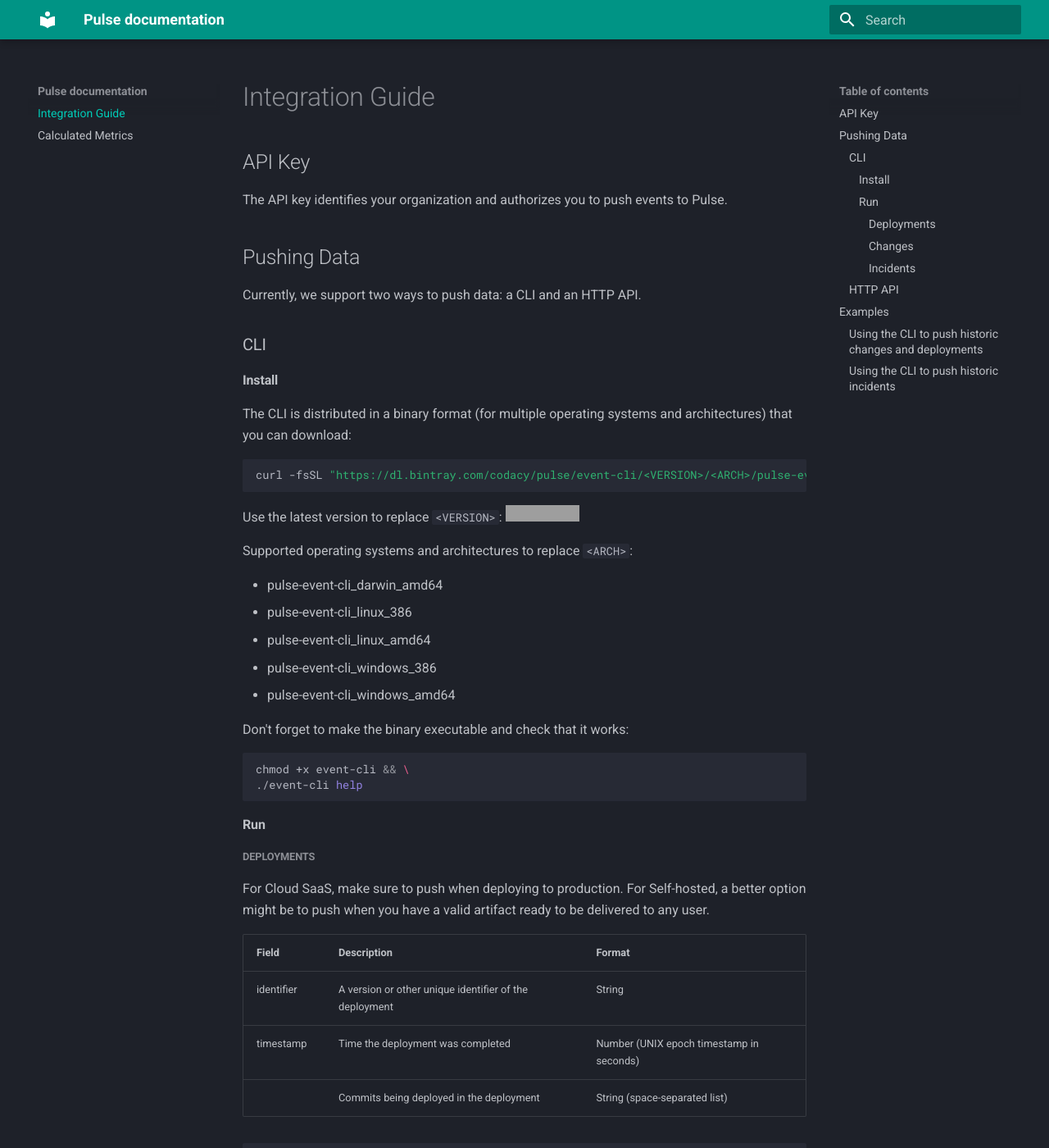
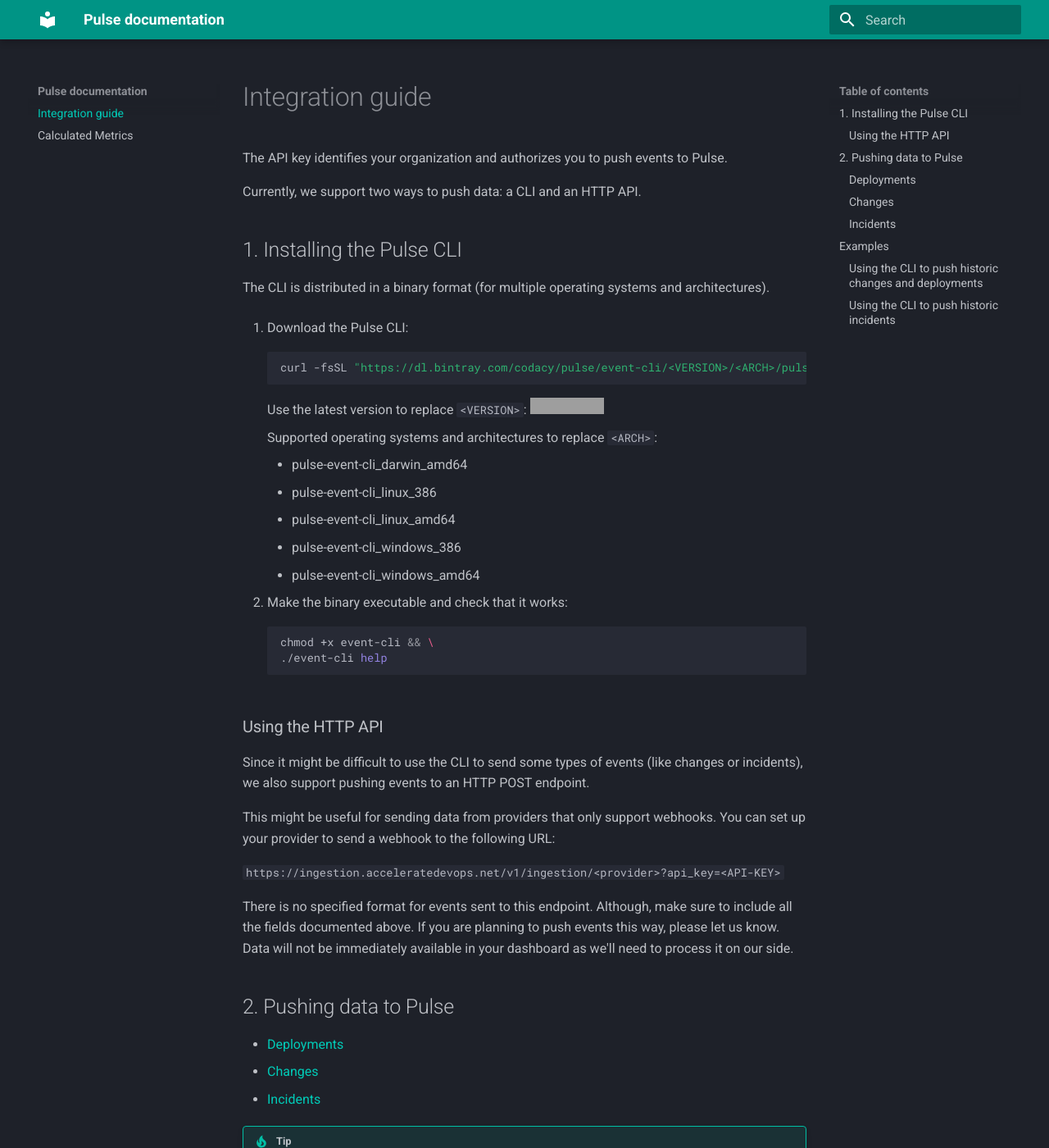
Before and after one commit to codacy/pulse-user-docs, an MkDocs documentation site: the page built from docs/index.md, in a window 1280 px wide and 1400 px high. Shown: the whole window at 82% size. Built offline with MkDocs 1.6.1 and Material for MkDocs 9.7.7, drawn with Linux system fonts in a browser that asks for light colours; some of the changed text lies outside the part shown; grey boxes are pictures that could not be loaded.

````diff
--- a/docs/index.md
+++ b/docs/index.md
@@ -1,44 +1,72 @@
-# Integration Guide
+# Integration guide
 
-## API Key
+<!-- TODO
+     The intro must explain the overall process for feeding data to pulse
+     (essentially, customers must send events with data at several stages of their
+     software development workflow) -->
 
 The API key identifies your organization and authorizes you to push events to Pulse.
 
-## Pushing Data
-
 Currently, we support two ways to push data: a CLI and an HTTP API.
 
-### CLI
+## 1. Installing the Pulse CLI
 
-#### Install
+<!-- TODO
+     Clean up and simplify the installation procedure -->
 
-The CLI is distributed in a binary format (for multiple operating systems and architectures)
-that you can download:
+The CLI is distributed in a binary format (for multiple operating systems and architectures).
 
-```sh
-curl -fsSL "https://dl.bintray.com/codacy/pulse/event-cli/<VERSION>/<ARCH>/pulse-event-cli" -o event-cli
-```
+1.  Download the Pulse CLI:
 
-Use the latest version to replace `<VERSION>`: [ ![Download](https://api.bintray.com/packages/codacy/pulse/event-cli/images/download.svg)](https://bintray.com/codacy/pulse/event-cli/_latestVersion)
+    ```sh
+    curl -fsSL "https://dl.bintray.com/codacy/pulse/event-cli/<VERSION>/<ARCH>/pulse-event-cli" -o event-cli
+    ```
 
-Supported operating systems and architectures to replace `<ARCH>`:
+    Use the latest version to replace `<VERSION>`: [ ![Download](https://api.bintray.com/packages/codacy/pulse/event-cli/images/download.svg)](https://bintray.com/codacy/pulse/event-cli/_latestVersion)
 
--  pulse-event-cli_darwin_amd64
--  pulse-event-cli_linux_386
--  pulse-event-cli_linux_amd64
--  pulse-event-cli_windows_386
--  pulse-event-cli_windows_amd64
+    Supported operating systems and architectures to replace `<ARCH>`:
 
-Don't forget to make the binary executable and check that it works:
+    -  pulse-event-cli_darwin_amd64
+    -  pulse-event-cli_linux_386
+    -  pulse-event-cli_linux_amd64
+    -  pulse-event-cli_windows_386
+    -  pulse-event-cli_windows_amd64
 
-```sh
-chmod +x event-cli && \
-./event-cli help
-```
+2.  Make the binary executable and check that it works:
 
-#### Run
+    ```sh
+    chmod +x event-cli && \
+    ./event-cli help
+    ```
 
-##### Deployments
+### Using the HTTP API
+
+<!-- TODO
+     Figure out what is the best place to introduce the HTTP API as an alternative to the CLI -->
+
+Since it might be difficult to use the CLI to send some types of events (like changes or incidents),
+we also support pushing events to an HTTP POST endpoint.
+
+This might be useful for sending data from providers that only support webhooks. You can set up your provider to send a webhook to the following URL:
+
+`https://ingestion.acceleratedevops.net/v1/ingestion/<provider>?api_key=<API-KEY>`
+
+There is no specified format for events sent to this endpoint. Although, make sure to include all the fields documented above. If you are planning to push events this way, please let us know. Data will not be immediately available in your dashboard as we'll need to process it on our side.
+
+## 2. Pushing data to Pulse
+
+<!-- TODO
+     Write an introduction for this section that further expands on the decisions involved in sending the events at the correct points in the software development workflow -->
+
+-  [Deployments](#deployments)
+-  [Changes](#changes)
+-  [Incidents](#incidents)
+
+!!! tip
+    You can get the UNIX epoch timestamp in seconds with `date +%s`.
+
+### Deployments
+
 For Cloud SaaS, make sure to push when deploying to production. For Self-hosted, a better option might be to push when you have a valid artifact ready to be delivered to any user.
 
 | Field      | Description                                            | Format                                   |
@@ -55,7 +83,11 @@ For Cloud SaaS, make sure to push when deploying to production. For Self-hosted,
     <space separated list of change identifiers>
 ```
 
-##### Changes
+<!-- IDEA
+     Consider including example snippets for the webhook -->
+
+### Changes
+
 A commit pushed to a Git.
 
 | Field      | Description                                        | Format                                   |
@@ -70,7 +102,8 @@ A commit pushed to a Git.
     --timestamp "<UNIX epoch timestamp in seconds>"
 ```
 
-##### Incidents
+### Incidents
+
 A change to production or release to users that resulted in degraded service (e.g., lead to service impairment or service outage) and subsequently require remediation (e.g., require a hotfix, rollback, fix forward, patch)
 
 | Field             | Description                               | Format                                   |
````
Also changed, not shown: other parts of docs/index.md (+0 -13 lines).
